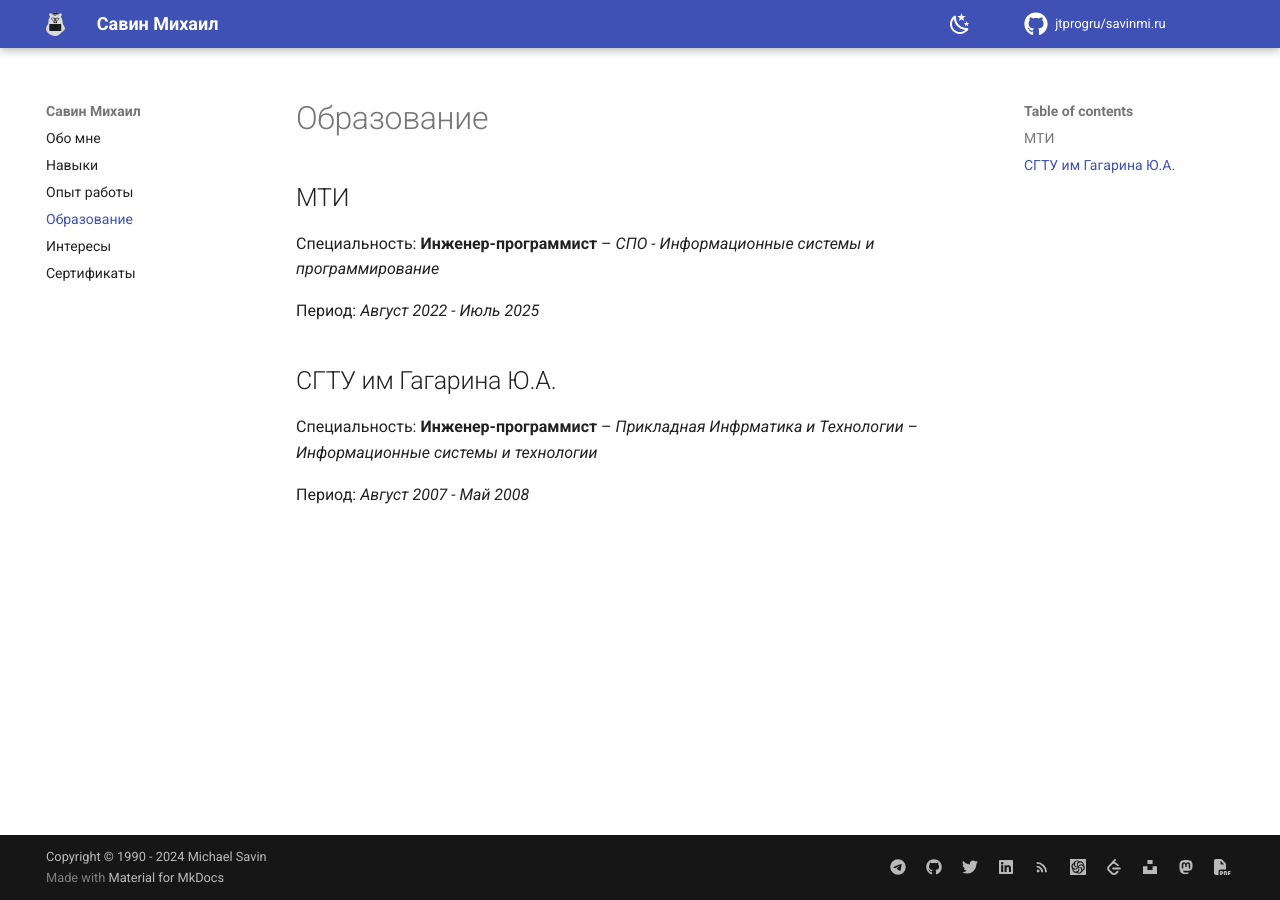
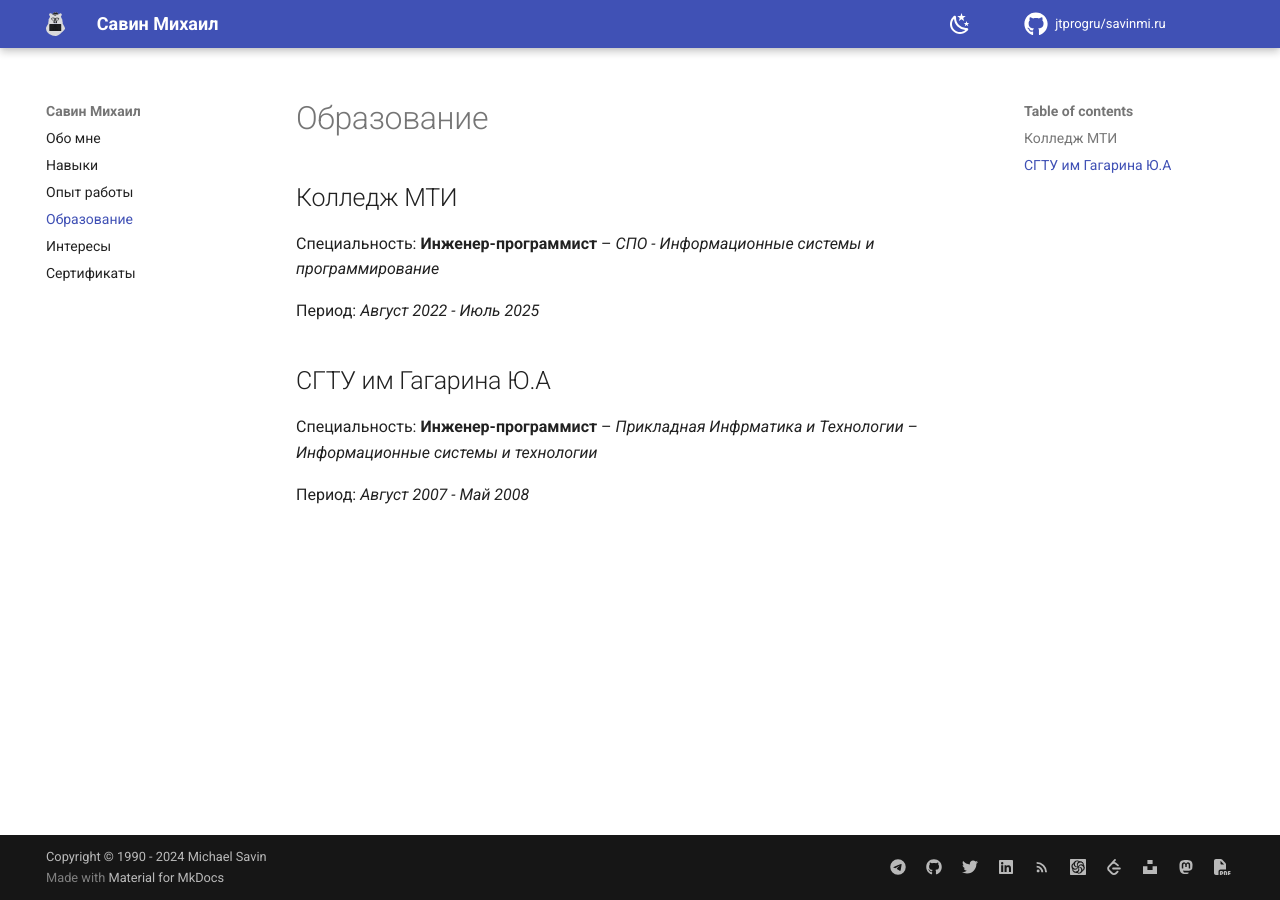
Before and after one commit to jtprogru/savinmi.ru, an MkDocs documentation site: the page built from docs/education.md, in a window 1280 px wide. Built offline with MkDocs 1.6.1 and Material for MkDocs 9.7.7, drawn with Linux system fonts in a browser that asks for light colours; comment, search, counter and statistics services are not loaded.

Commit message:
Update education

```diff
--- a/docs/education.md
+++ b/docs/education.md
@@ -1,12 +1,12 @@
 # Образование
 
-## МТИ
+## Колледж МТИ
 
 Специальность: **Инженер-программист** – *СПО - Информационные системы и программирование*
 
 Период: *Август 2022 - Июль 2025*
 
-## СГТУ им Гагарина Ю.А.
+## СГТУ им Гагарина Ю.А
 
 Специальность: **Инженер-программист** – *Прикладная Инфрматика и Технологии – Информационные системы и технологии*
 
```
